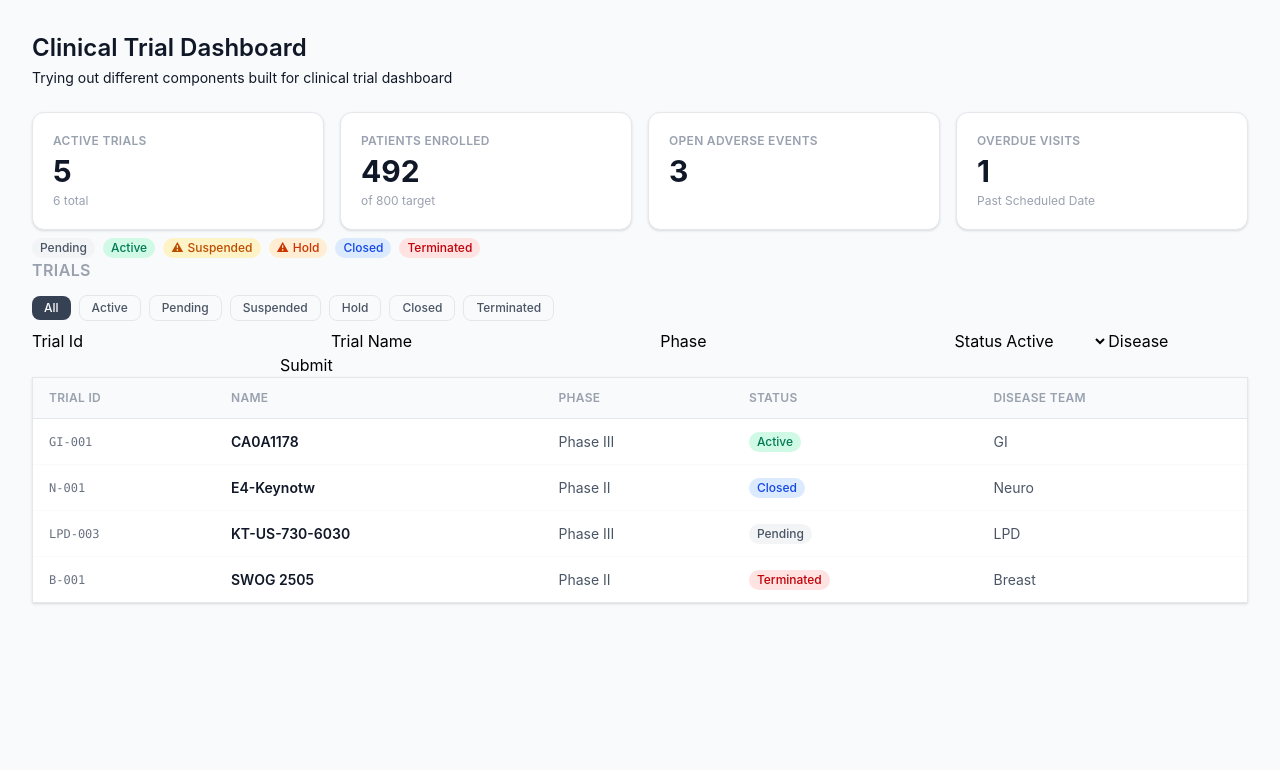
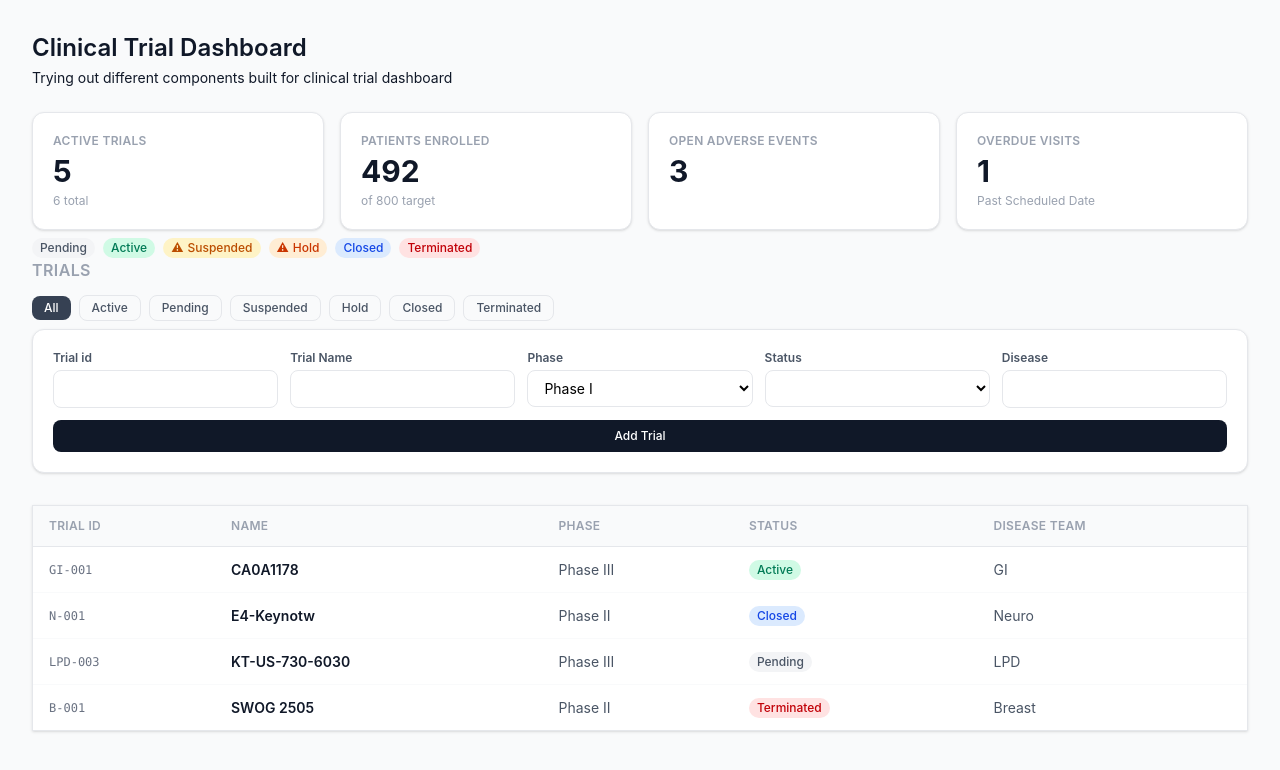
Before and after one commit to marykasp/clinical-trial-dashbaord, a React (Vite) app: page / in a window 1280 px wide. Shown: the top 770 px of the page. Built offline with nearby package versions, Linux system fonts and the light colour scheme.

Commit message:
fix: add styling to form and constrain status and phase inputs to selects with correct value casing/format

```diff
--- a/src/components/AddTrialForm.jsx
+++ b/src/components/AddTrialForm.jsx
@@ -13,31 +13,70 @@ const AddTrialForm = ({ onAddTrial }) => {
 
     onAddTrial(newTrial);
   };
+
+  // styling variables
+  const labelStyle = "text-xs font-semibold text-gray-600";
+  const inputStyle =
+    "rounded-lg border border-gray-200 px-3 py-2 text-sm focus:outline-none focus:ring-2 focus:ring-purple-600";
+
   return (
-    <form onSubmit={handleSubmit}>
-      <label htmlFor="id">Trial Id</label>
-      <input type="text" name="id" id="id" />
+    <form
+      onSubmit={handleSubmit}
+      className="mb-8 grid grid-cols-2 gap-3 rounded-xl border border-gray-200 bg-white p-5 shadow-sm lg:grid-cols-5"
+    >
+      <div className="flex flex-col gap-1">
+        <label htmlFor="trial-id" className={labelStyle}>
+          Trial id
+        </label>
+        <input type="text" id="trial-id" name="id" className={inputStyle} />
+      </div>
 
-      <label htmlFor="name">Trial Name</label>
-      <input type="text" name="name" id="name" />
+      <div className="flex flex-col gap-1">
+        <label htmlFor="name" className={labelStyle}>
+          Trial Name
+        </label>
+        <input type="text" name="name" id="name" className={inputStyle} />
+      </div>
 
-      <label htmlFor="phase">Phase</label>
-      <input type="text" name="phase" id="phase" />
+      <div className="flex flex-col gap-1">
+        <label htmlFor="phase" className={labelStyle}>
+          Phase
+        </label>
+        <select name="phase" id="phase" className={inputStyle}>
+          <option value="Phase I">Phase I</option>
+          <option value="Phase II">Phase II</option>
+          <option value="Phase III">Phase III</option>
+        </select>
+      </div>
 
-      <label htmlFor="status">Status</label>
-      <select name="status" id="status">
-        <option value="active">Active</option>
-        <option value="pending">Pending</option>
-        <option value="suspended">Suspended</option>
-        <option value="hold">Hold</option>
-        <option value="closed">Closed</option>
-        <option value="terminated">Terminated</option>
-      </select>
+      <div className="flex flex-col gap-1">
+        <label htmlFor="status" className={labelStyle}>
+          Status
+        </label>
+        <select name="status" id="status" className={inputStyle}>
+          <option value=""></option>
+          <option value="Active">Active</option>
+          <option value="Pending">Pending</option>
+          <option value="Suspended">Suspended</option>
+          <option value="Hold">Hold</option>
+          <option value="Closed">Closed</option>
+          <option value="Terminated">Terminated</option>
+        </select>
+      </div>
 
-      <label htmlFor="disease">Disease</label>
-      <input type="text" name="disease" id="disease" />
+      <div className="flex flex-col gap-1">
+        <label htmlFor="disease" className={labelStyle}>
+          Disease
+        </label>
+        <input type="text" name="disease" id="disease" className={inputStyle} />
+      </div>
 
-      <button type="submit">Submit</button>
+      <button
+        type="submit"
+        className="col-span-2 rounded-lg bg-gray-900 px-3 py-2 text-xs font-medium text-white transition-colors hover:bg-gray-700 lg:col-span-5"
+      >
+        Add Trial
+      </button>
     </form>
   );
 };
```
